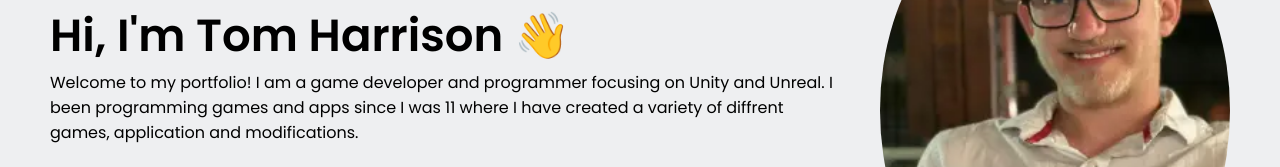
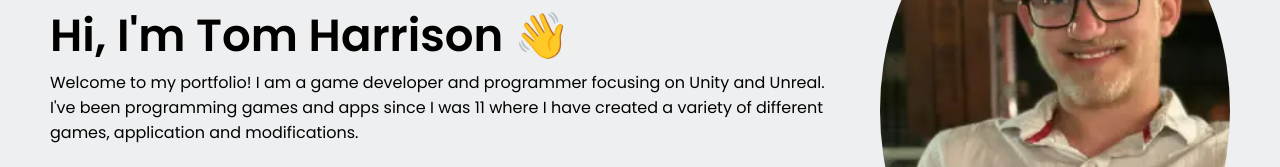
Before and after one commit to MrTopperTom/TopperTom, a plain HTML site: page index.html in a window 1280 px wide. Shown: the part 250-417 px from the top of the page. Drawn offline with Linux system fonts and the light colour scheme.

Commit message:
spelling

```diff
--- a/index.html
+++ b/index.html
@@ -50,7 +50,7 @@
     <section class="hero-section">
       <div class="text">
         <h2>Hi, I'm Tom Harrison 👋</h2>
-        <p>Welcome to my portfolio! I am a game developer and programmer focusing on Unity and Unreal. I been programming games and apps since I was 11 where I have created a variety of diffrent games, application and modifications.
+        <p>Welcome to my portfolio! I am a game developer and programmer focusing on Unity and Unreal. I've been programming games and apps since I was 11 where I have created a variety of different games, application and modifications.
 
         <div class="links">
           <a href="#skills">
```
